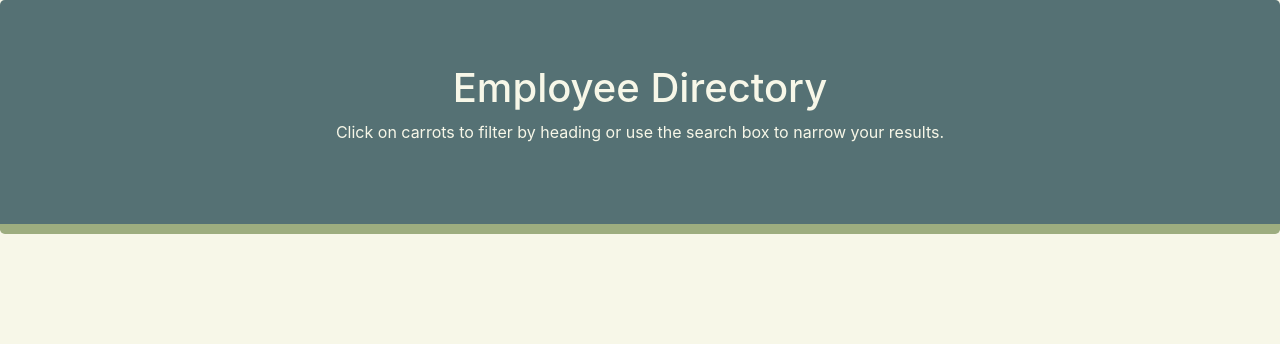
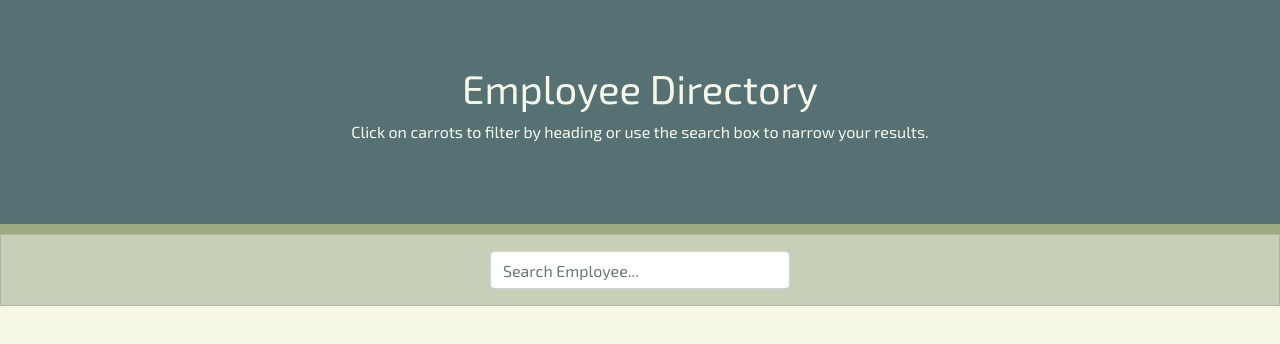
Before and after one commit to duncangw1/employee-directory, a React (Create React App) app: page / in a window 1280 px wide. Shown: the top 344 px of the page. Built offline with nearby package versions, Linux system fonts and the light colour scheme.

Commit message:
Created SearchForm component, added custom styling, and imported to App.js. Also linked Google Fonts in index.html.

```diff
--- a/public/index.html
+++ b/public/index.html
@@ -24,6 +24,12 @@
       work correctly both with client-side routing and a non-root public URL.
       Learn how to configure a non-root public URL by running `npm run build`.
     -->
+    <!-- Google Fonts Link -->
+    <link rel="preconnect" href="https://fonts.gstatic.com" />
+    <link
+      href="https://fonts.googleapis.com/css2?family=Exo+2&display=swap"
+      rel="stylesheet"
+    />
     <title>React App</title>
   </head>
   <body>
--- a/src/App.css
+++ b/src/App.css
@@ -11,6 +11,7 @@ div[data-reactroot] {
   padding: 0;
   margin: 0;
   background-color: #f7f7e8;
+  font-family: "Exo 2", sans-serif;
 }
 
 .App {
--- a/src/App.js
+++ b/src/App.js
@@ -1,6 +1,7 @@
 import React from "react";
 import Wrapper from "./components/Wrapper";
 import Header from "./components/Header";
+import SearchForm from "./components/SearchForm";
 
 import "./App.css";
 
@@ -9,6 +10,7 @@ function App() {
     <div className="App">
       <Wrapper>
         <Header />
+        <SearchForm />
       </Wrapper>
     </div>
   );
--- a/src/components/Header/style.css
+++ b/src/components/Header/style.css
@@ -2,4 +2,6 @@
   background-color: #557174 !important;
   color: #f7f7e8;
   border-bottom: 10px solid #9dad7f;
+  margin-bottom: 0px !important;
+  border-radius: 0% !important;
 }
--- /dev/null
+++ b/src/components/SearchForm/index.js
@@ -0,0 +1,22 @@
+import React from "react";
+import "./style.css";
+
+function SearchForm(props) {
+  return (
+    <div className="card p-3 align-items-center">
+      <form className="search">
+        <input
+          value={props.searchValue}
+          onChange={props.handleInputChange}
+          name="employee"
+          list="employees"
+          type="text"
+          className="form-control"
+          placeholder="Search Employee..."
+        />
+      </form>
+    </div>
+  );
+}
+
+export default SearchForm;
--- /dev/null
+++ b/src/components/SearchForm/style.css
@@ -0,0 +1,9 @@
+.card {
+  background-color: #c7cfb7 !important;
+  border-radius: 0% !important;
+}
+
+.search {
+  overflow: auto;
+  width: 300px;
+}
```
